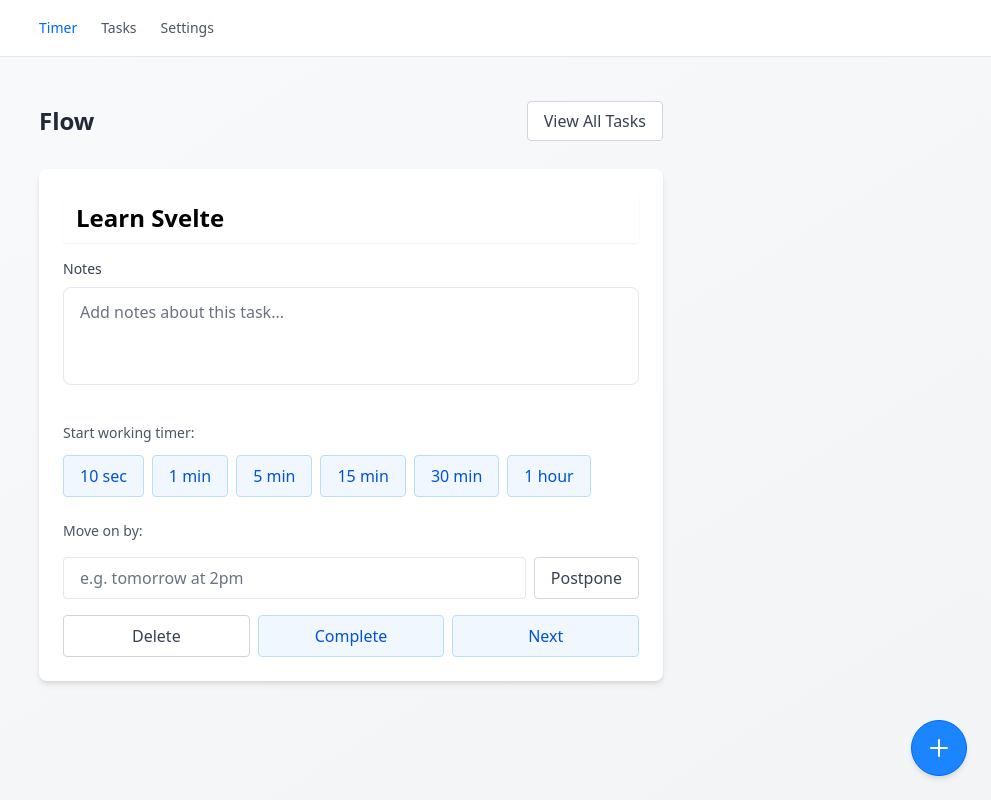
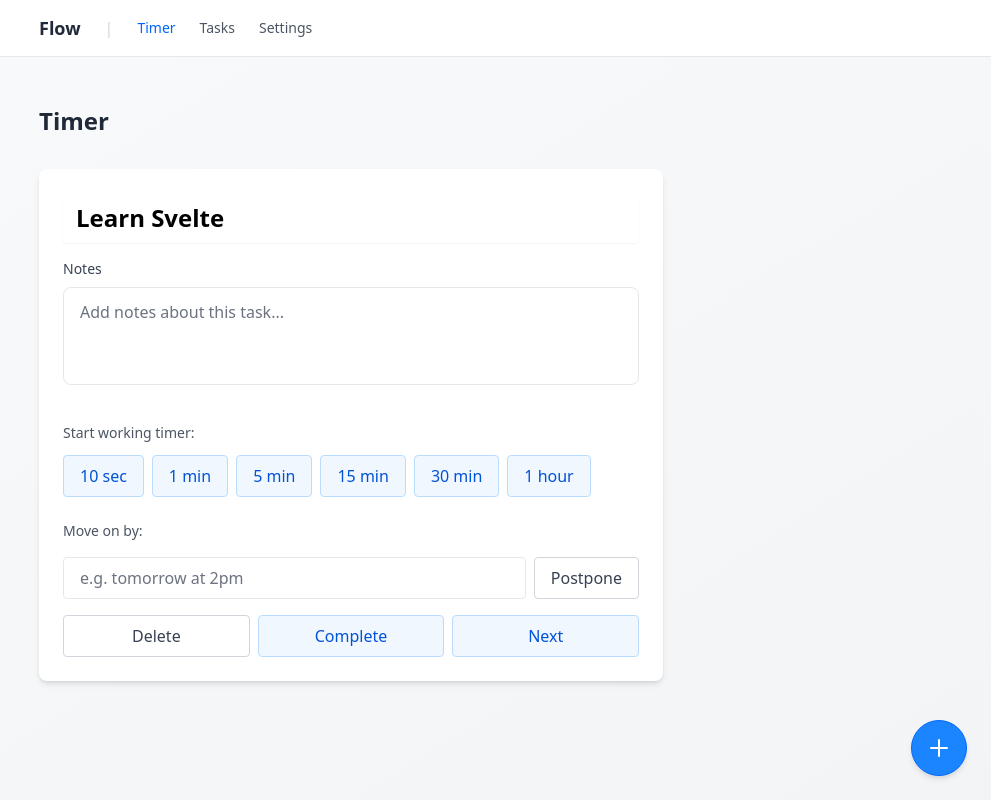
Before and after one commit to narthur/flow, a SvelteKit app: page / in a window 1280 px wide. Shown: the whole page, without its empty margins (289-1280 px from the left). Built offline with nearby package versions, Linux system fonts and the light colour scheme.

Commit message:
navbar tweaks

```diff
--- a/src/routes/+layout.svelte
+++ b/src/routes/+layout.svelte
@@ -15,6 +15,8 @@
 	<nav class="border-b border-neutral-200 bg-white">
 		<div class="mx-auto max-w-2xl px-6">
 			<div class="flex h-14 items-center gap-6">
+				<span class="text-lg font-bold text-neutral-800">Flow</span>
+				<span class="text-neutral-300">|</span>
 				{#each navItems as item}
 					<a
 						href={item.href}
--- a/src/routes/+page.svelte
+++ b/src/routes/+page.svelte
@@ -115,16 +115,8 @@
 </script>
 
 <div class="relative mx-auto max-w-2xl p-6 pt-12">
-	<header class="mb-8 flex items-center justify-between">
-		<h1 class="text-2xl font-bold text-neutral-800">Flow</h1>
-		<nav>
-			<a
-				href="/tasks"
-				class="rounded border border-neutral-300 bg-white px-4 py-2 text-neutral-700 transition-colors duration-200 hover:bg-neutral-50"
-			>
-				View All Tasks
-			</a>
-		</nav>
+	<header class="mb-8">
+		<h1 class="text-2xl font-bold text-neutral-800">Timer</h1>
 	</header>
 
 	{#if currentTask}
--- a/src/routes/tasks/+page.svelte
+++ b/src/routes/tasks/+page.svelte
@@ -17,11 +17,7 @@
 	<header class="mb-8">
 		<div class="flex items-center justify-between">
 			<h1 class="text-2xl font-bold text-neutral-800">All Tasks</h1>
-			<nav>
-				<a href="/" class="inline-block">
-					<Button>Back to Timer</Button>
-				</a>
-			</nav>
+
 		</div>
 
 		<div class="flex gap-2">
```
